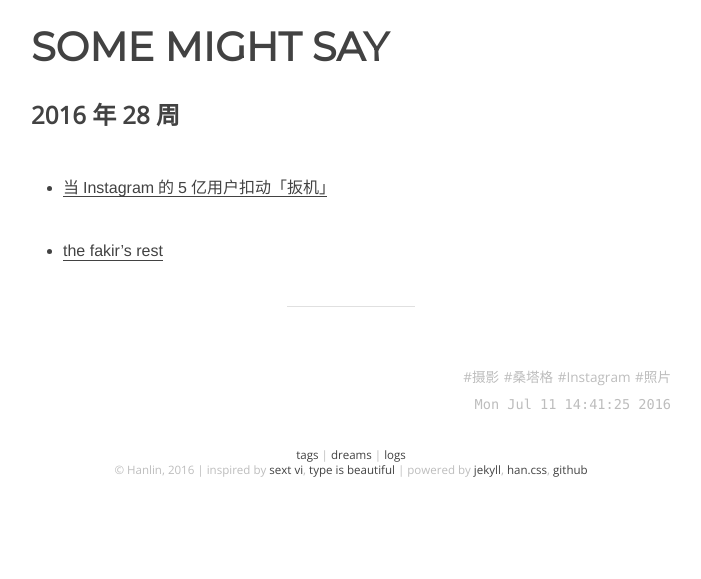
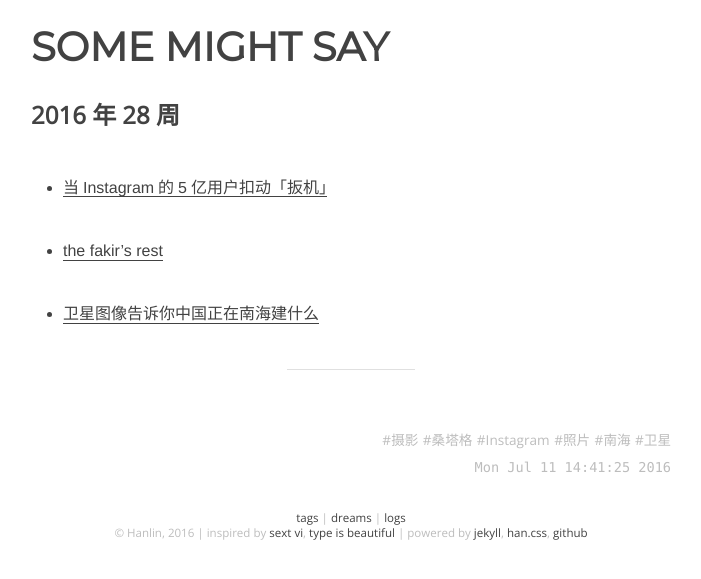
Before and after one commit to onion7878/word, a Jekyll site: the page built from _posts/logs/2016-04-11-28.md, in a window 1280 px wide. Shown: the top 579 px of the page, without its empty margins (289-990 px from the left). Built offline with Jekyll 4.4.1, drawn with Linux system fonts in a browser that asks for light colours.

Commit message:
add item

```diff
--- a/_posts/logs/2016-04-11-28.md
+++ b/_posts/logs/2016-04-11-28.md
@@ -4,7 +4,7 @@ layout: post
 title:  2016 年 28 周
 date: 16-07-11 14:41:25
 categories: [log]
-tags: [摄影, 桑塔格, Instagram, 照片]
+tags: [摄影, 桑塔格, Instagram, 照片, 南海, 卫星]
 
 ---
 
@@ -12,4 +12,6 @@ tags: [摄影, 桑塔格, Instagram, 照片]
 
 - [the fakir's rest](https://www.youtube.com/watch?v=Qv3M7FxJqtM)
 
+- [卫星图像告诉你中国正在南海建什么](http://www.nytimes.com/interactive/2015/07/30/world/asia/what-china-has-been-building-in-the-south-china-sea-cn.html)
+
 ---
```
